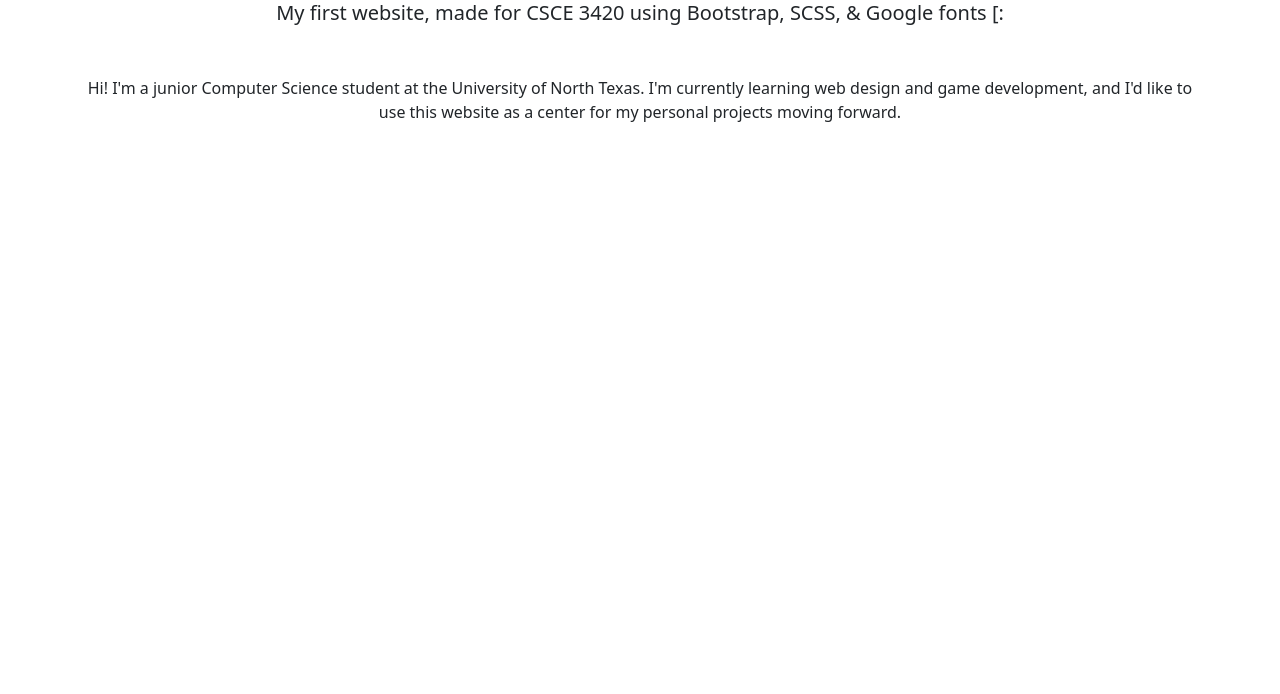
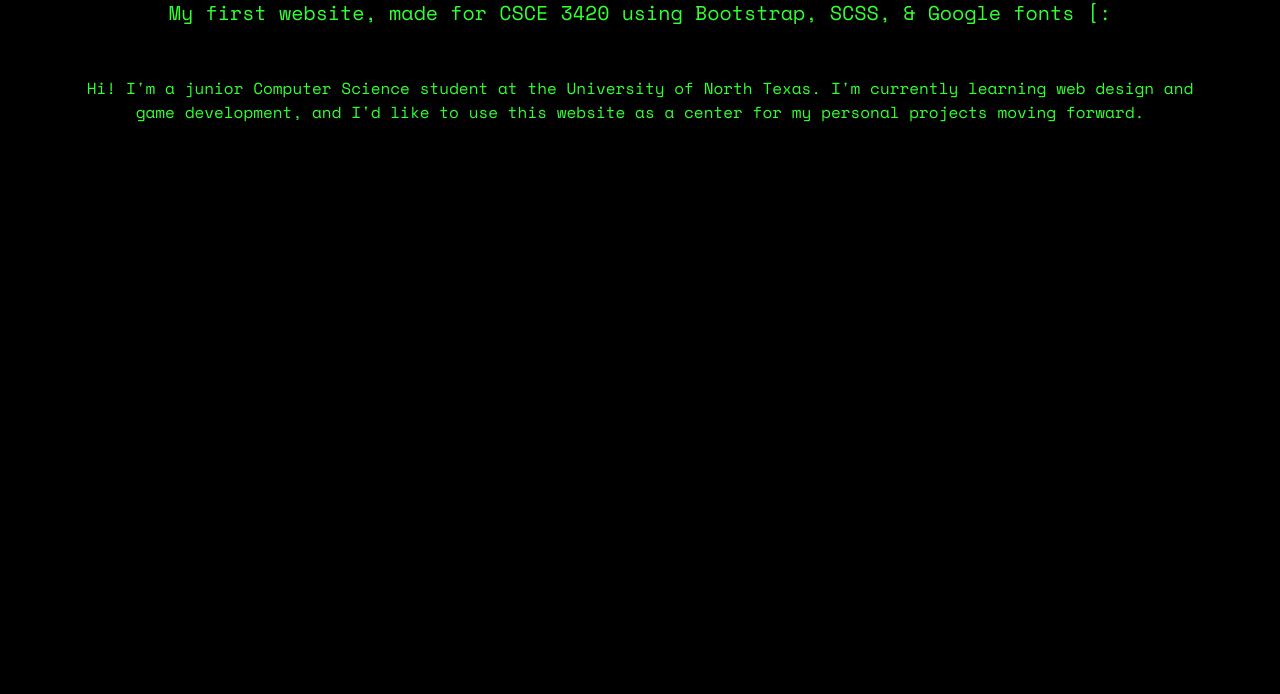
Before and after one commit to arielbergamini/personalsite, a website: page index.html in a window 1280 px wide. Shown: the part 106-800 px from the top of the page. Drawn offline with nearby package versions, Linux system fonts and the light colour scheme; files that its build step writes are made by us from their sources.

Commit message:
Fixed css link to use compiled custom.css

```diff
--- a/index.html
+++ b/index.html
@@ -20,7 +20,7 @@
     <link rel="stylesheet" href="./assets/css/bootstrap.min.css"/>
 
     <!-- Custom CSS -->
-    <link rel="stylesheet" href="./assets/css/style.css"/>
+    <link rel="stylesheet" href="./assets/css/custom.css"/>
 
 </head>
 
```
